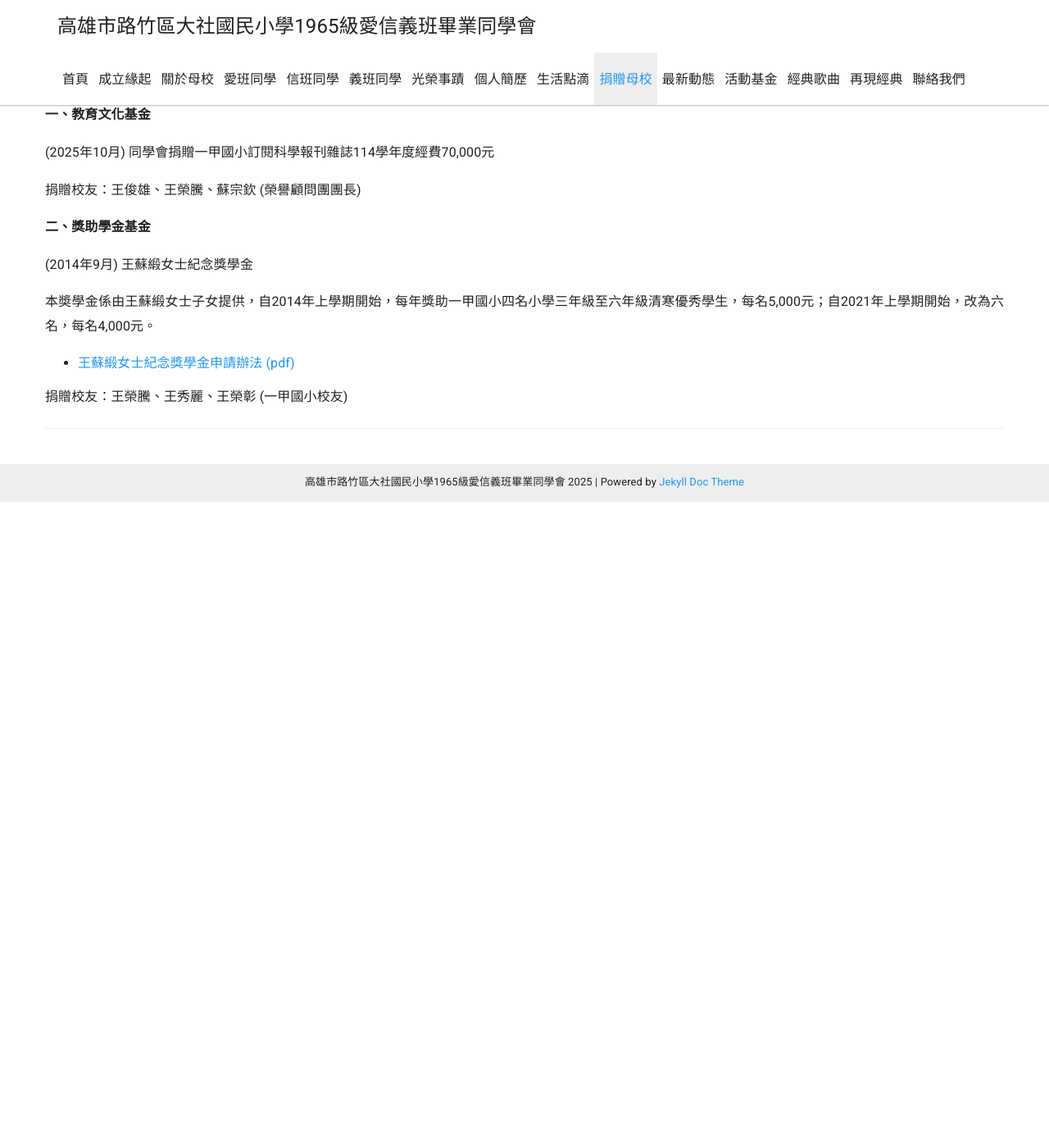
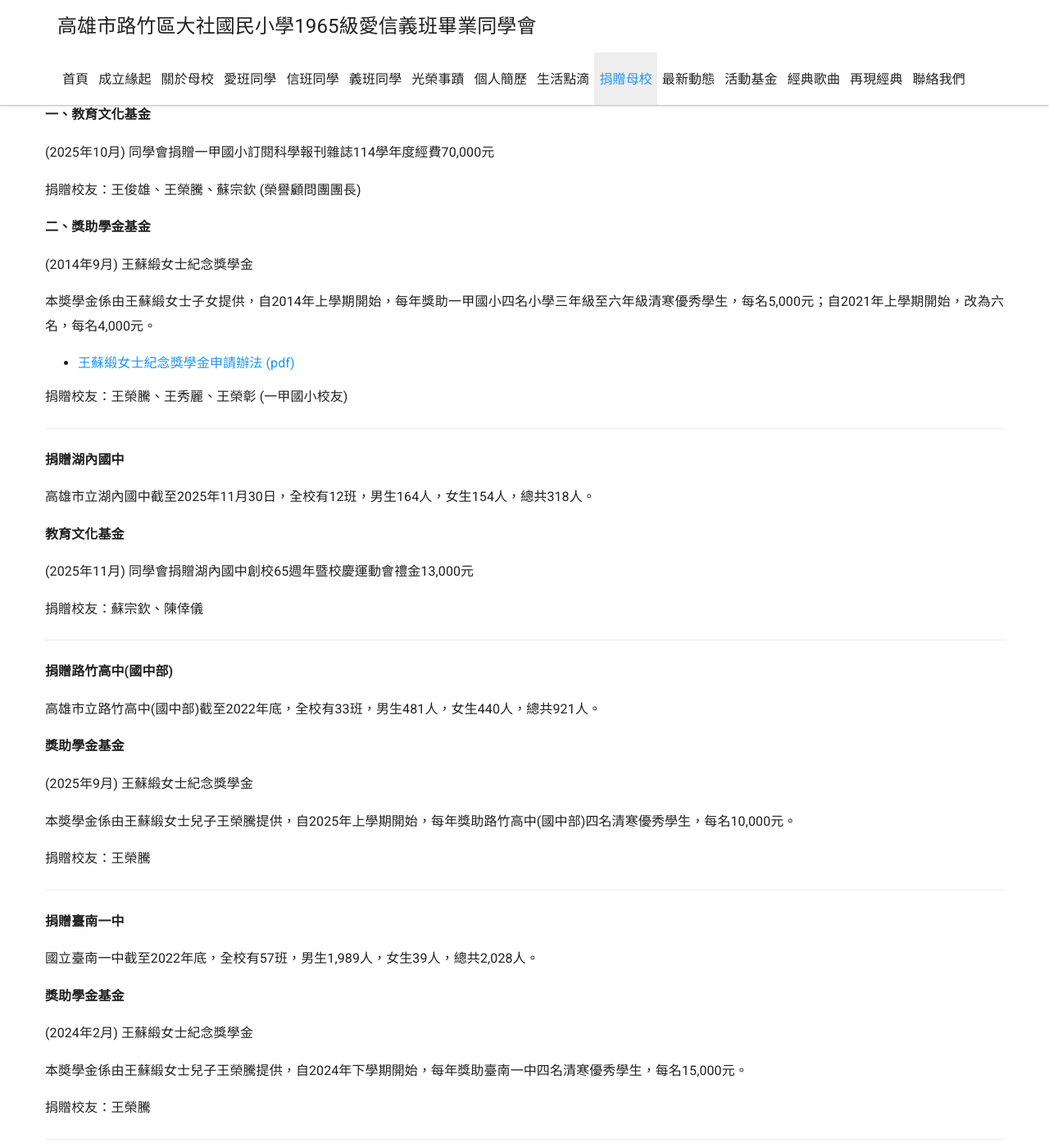
Before and after one commit to dashe1965/dashe1965.github.io, a Jekyll site: the page built from _docs/donate/donate.md, in a window 1280 px wide and 1400 px high, scrolled down 1636 px. Shown: the whole window at 82% size. Built offline with Jekyll 4.4.1, drawn with Linux system fonts in a browser that asks for light colours; nearby versions of some CDN libraries; before the commit the page ends 2249 px from its top, so only the background shows below that.

Commit message:
Update donate.md

```diff
--- a/_docs/donate/donate.md
+++ b/_docs/donate/donate.md
@@ -76,3 +76,46 @@ sectionid: donate
 - [王蘇緞女士紀念獎學金申請辦法 (pdf)](/files/114王蘇緞女士紀念獎學金申請辦法.pdf)
 
 捐贈校友：王榮騰、王秀麗、王榮彰 (一甲國小校友)
+
+---
+
+**捐贈湖內國中**
+
+高雄市立湖內國中截至2025年11月30日，全校有12班，男生164人，女生154人，總共318人。
+
+**教育文化基金**
+
+(2025年11月)
+同學會捐贈湖內國中創校65週年暨校慶運動會禮金13,000元
+
+捐贈校友：蘇宗欽、陳倖儀
+
+---
+
+**捐贈路竹高中(國中部)**
+
+高雄市立路竹高中(國中部)截至2022年底，全校有33班，男生481人，女生440人，總共921人。
+
+**獎助學金基金**
+
+(2025年9月)
+王蘇緞女士紀念獎學金
+
+本奬學金係由王蘇緞女士兒子王榮騰提供，自2025年上學期開始，每年獎助路竹高中(國中部)四名清寒優秀學生，每名10,000元。
+
+捐贈校友：王榮騰
+
+---
+
+**捐贈臺南一中**
+
+國立臺南一中截至2022年底，全校有57班，男生1,989人，女生39人，總共2,028人。
+
+**獎助學金基金**
+
+(2024年2月)
+王蘇緞女士紀念獎學金
+
+本奬學金係由王蘇緞女士兒子王榮騰提供，自2024年下學期開始，每年獎助臺南一中四名清寒優秀學生，每名15,000元。
+
+捐贈校友：王榮騰
```
